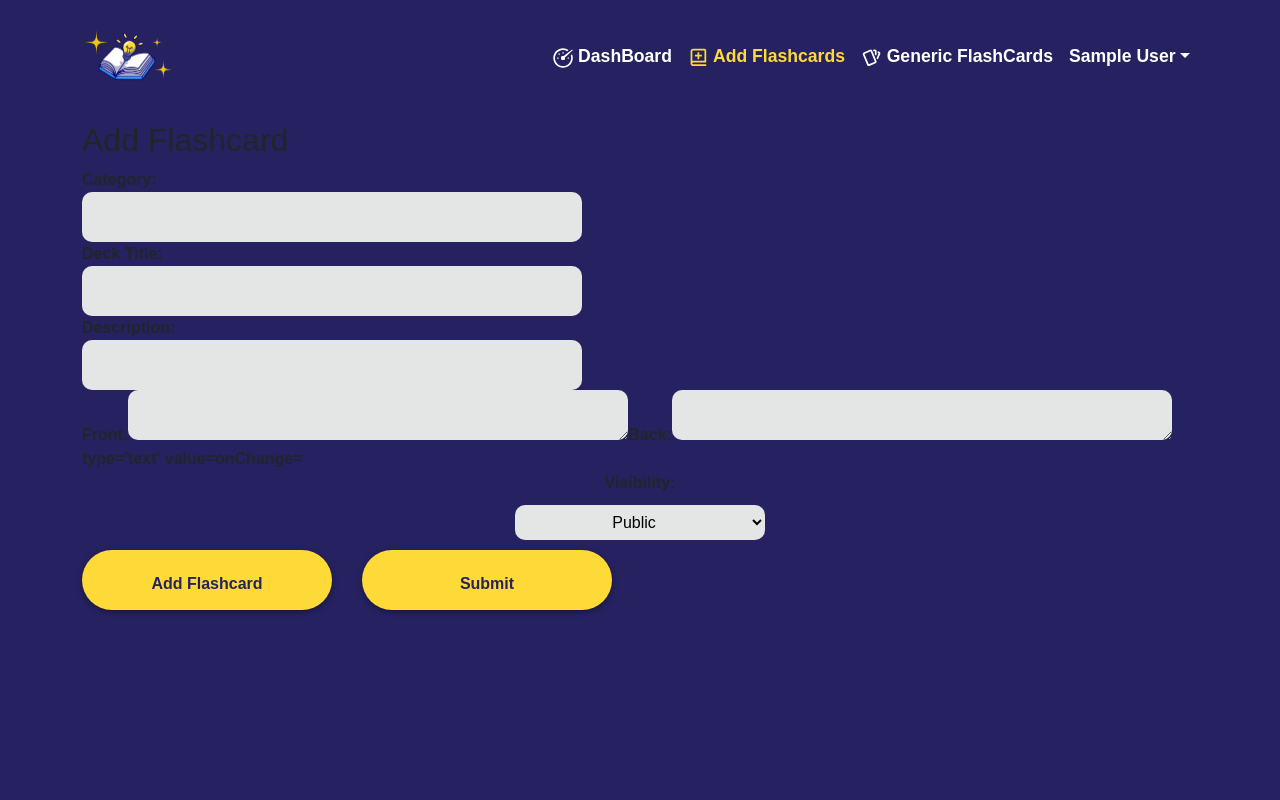
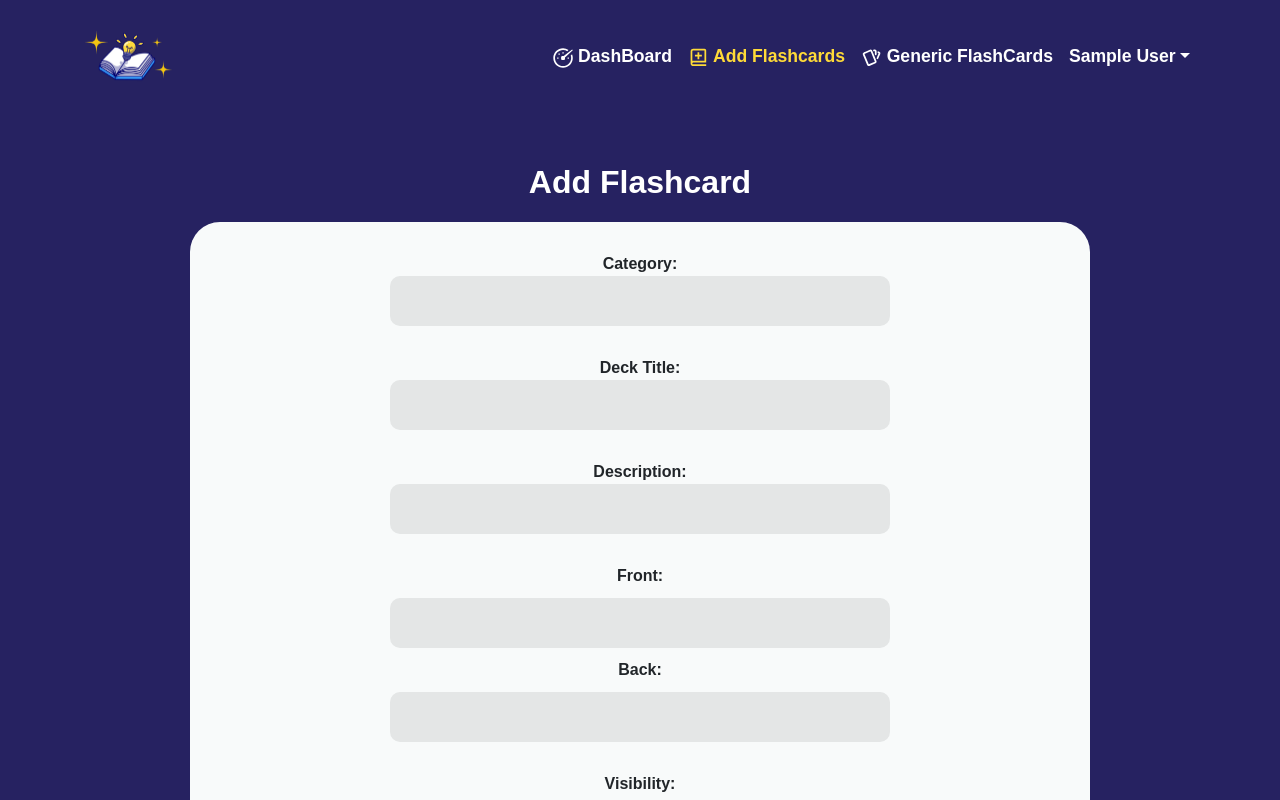
Before and after one commit to PiroAvni/Educational_App_-Client_React, a React (Vite) app in the folder educational_app/: page /add-cards in a window 1280 px wide. Built offline with nearby package versions, Linux system fonts and the light colour scheme; sample sign-in values are in the browser's storage.

Commit message:
debug routes to dashboard

```diff
--- a/educational_app/src/components/FlashCardForm/index.jsx
+++ b/educational_app/src/components/FlashCardForm/index.jsx
@@ -106,11 +106,11 @@ const FlashcardForm = () => {
       setNotification('An error occurred while adding the flashcard.')
     }
   }
+  return (
 
-  return (
-    <div className='Add-flashcard-container'>
-      <h2 className='Add-Title'>Add Flashcard</h2>
-      <form>
+   <div>
+      <h2 className=' add-flashcards'>Add Flashcard</h2>
+      <form className='adding-flashcards'>
         <div>
           <label className='category-title-description'>Category:</label>
           <input
@@ -138,28 +138,26 @@ const FlashcardForm = () => {
             className='input-add '
           />
         </div>
-
         {flashcards.map((flashcard, index) => (
-          <div key={index}>
-            <label>Front:</label>
-            <textarea className =" input-add input-add:focus"
+          <div key={index} className='add '>
+            <label className='category-title-description'>Front:</label>
+            <input
               type='text'
               value={flashcard.frontContent}
               onChange={(e) =>
                 handleFlashcardChange(index, 'frontContent', e.target.value)
               }
-
+              className='input-add '
             />
             <label>Back:</label>
-            <textarea
-            className='input-add '
-            />
+            <input
               type='text'
               value={flashcard.backContent}
               onChange={(e) =>
                 handleFlashcardChange(index, 'backContent', e.target.value)
               }
-
+              className='input-add '
+            />
           </div>
         ))}
         <div className='add'>
@@ -174,17 +172,23 @@ const FlashcardForm = () => {
           </select>
         </div>
         <div className='button-container'>
-        <button  className="sign-btn2"  type='button' onClick={handleAddFlashcard}>
-          Add Flashcard
-        </button>
-        <button className="sign-btn2" type='button' onClick={handleSubmit}>
-          Submit
-        </button>
+          <button
+            type='button'
+            className='sign-btn2 '
+            onClick={handleAddFlashcard}
+          >
+            <p className='started-button2'>Add Flashcard</p>
+          </button>
+          <button type='button' className='sign-btn2 ' onClick={handleSubmit}>
+            <p className='started-button2'>Submit</p>
+          </button>
         </div>
       </form>
       {notification && <p className='notification'>{notification}</p>}
     </div>
+
   )
 }
 
+
 export default FlashcardForm
--- a/educational_app/src/components/FlashCardForm/style.css
+++ b/educational_app/src/components/FlashCardForm/style.css
@@ -1,11 +1,11 @@
 .adding-flashcards {
   display: flex;
   flex-direction: column;
-  margin-top: 3rem;
+  margin-top: 50px;
   max-width: 900px;
   max-height: 800px;
   margin: auto;
-  background-color: #f8fafa;
+  background-color: #F8FAFA;
   display: flex;
   flex-direction: column;
   align-items: center;
@@ -14,20 +14,18 @@
   gap: 30px;
   padding: 30px;
 }
-
 .category-title-description {
   display: flex;
   flex-direction: column;
+  text-align: center;
 }
-
 .add-flashcards {
-  color: #ffffff;
+  color: #FFFFFF;
   font-weight: 900;
   text-align: center;
   margin-top: 50px;
   margin-bottom: 20px;
 }
-
 .add {
   display: flex;
   flex-direction: column;
@@ -38,12 +36,11 @@
 .label-flashcards {
   font-size: 18px;
 }
-
 .input-add {
   width: 500px; /* Adjust the value as needed */
   height: 50px;
   border: none;
-  background-color: #e4e6e6;
+  background-color: #E4E6E6;
   border-radius: 10px;
 }
 .button-container {
@@ -51,18 +48,16 @@
   gap: 30px;
   margin-top: -20px;
 }
-
 label:focus {
   border: none;
 }
 .input-add:focus {
   outline: none;
 }
-
 .sign-btn2 {
   margin-top: 30px;
   color: #262261 !important;
-  background-color: #feda38 !important;
+  background-color: #FEDA38 !important;
   border-radius: 40px !important;
   width: 250px;
   height: 60px;
@@ -75,19 +70,16 @@ label:focus {
   justify-content: center;
   align-items: center;
 }
-
 .sign-btn2:hover,
 .sign-btn2:focus {
   background-color: transparent !important;
-  color: #feda38 !important;
-  border: 2px solid #feda38 !important;
+  color: #FEDA38 !important;
+  border: 2px solid #FEDA38 !important;
   transform: scale(1.1);
-
   transition: all 0.4s ease-in-out;
   font-weight: bold;
   box-shadow: 0px 2px 6px rgba(0, 0, 0, 0.4) !important;
 }
-
 .started-button2 {
   font-weight: 900;
   font-size: 20px;
@@ -98,7 +90,7 @@ label:focus {
   height: 35px;
   text-align: center;
   border-radius: 10px;
-  background-color: #e4e6e6;
+  background-color: #E4E6E6;
   border: none;
 }
 .notification {
```
Also changed, not shown: educational_app/src/screens/Dashboard/index.jsx (+27 -30 lines).
